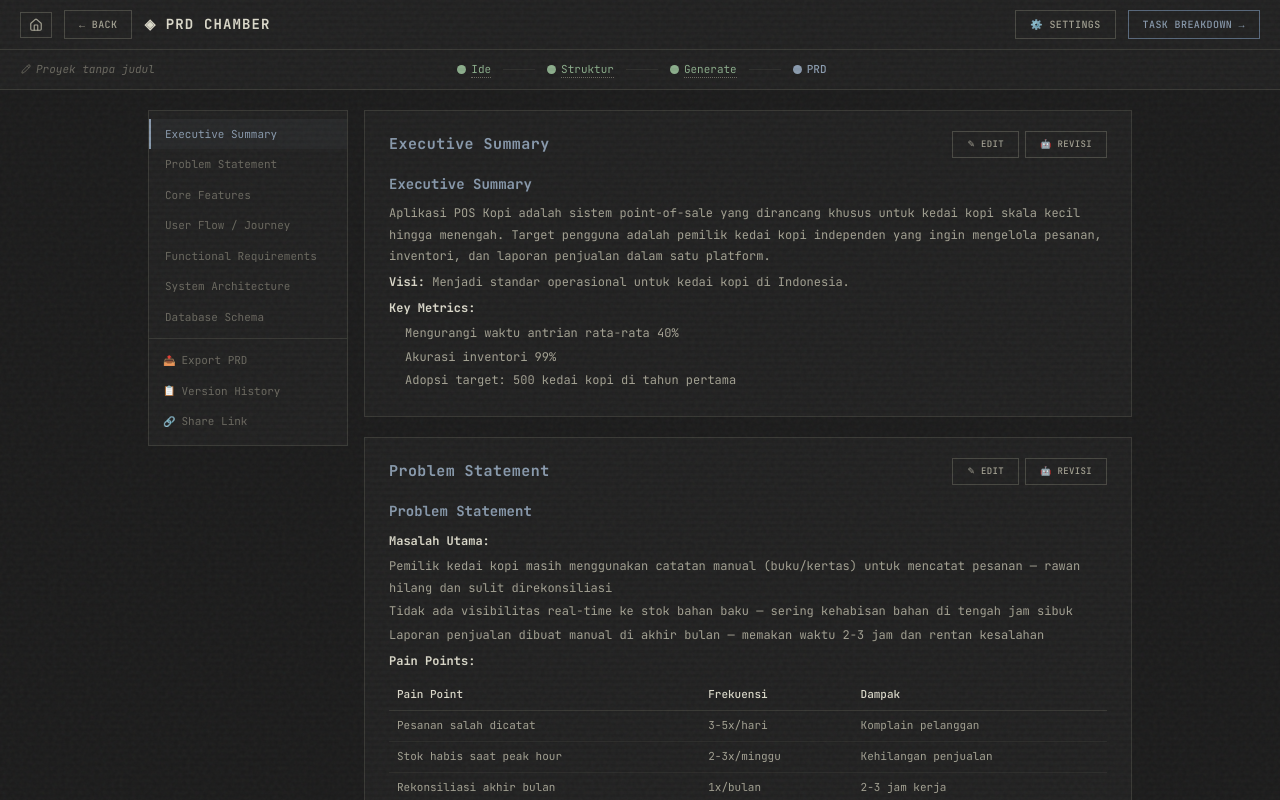
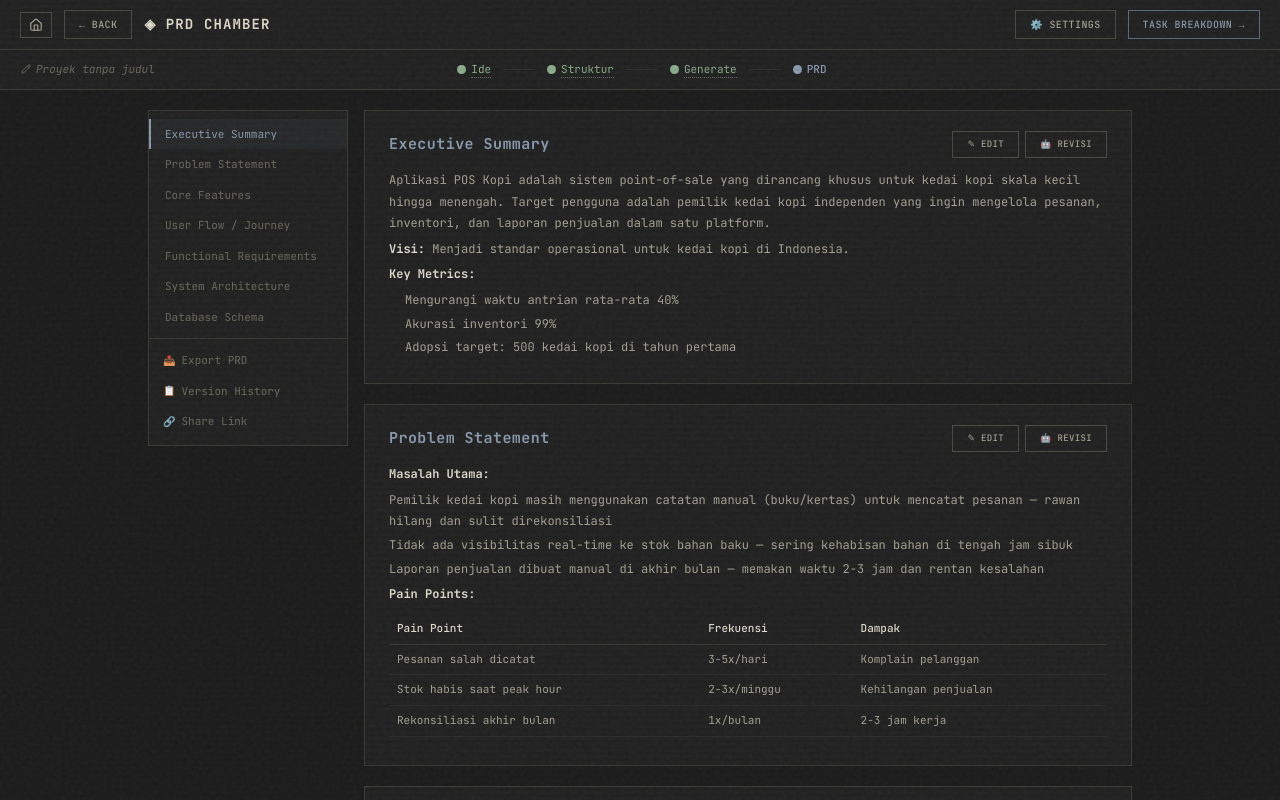
Before and after one commit to zettxh/prd-chamber, a React (Vite) app: page /project/1/prd in a window 1280 px wide. Shown: the top 800 px of the page. Built offline with nearby package versions, Linux system fonts and the light colour scheme.

Commit message:
fix(PrdSection): strip duplicate first heading from markdown content
- Add stripFirstHeading() helper to remove h1/h2/h3 from top of markdown
- Applied in MarkdownViewer call — section title already shown as header
- Fixes duplicate heading issue on PRD page

```diff
--- a/src/components/PrdSection.tsx
+++ b/src/components/PrdSection.tsx
@@ -7,6 +7,11 @@ interface Props {
   content: string;
   onSave: (newContent: string) => void;
   onRevision?: () => void;
+}
+
+// Strip first h2 heading from markdown (already shown as section title)
+function stripFirstHeading(md: string): string {
+  return md.replace(/^#{1,3}\s+.+\n*/m, '');
 }
 
 const PrdSection = memo(function PrdSection({ id, title, content, onSave, onRevision }: Props) {
@@ -61,7 +66,7 @@ const PrdSection = memo(function PrdSection({ id, title, content, onSave, onRevi
             style={{ minHeight: 200, fontSize: 12 }}
           />
         ) : (
-          <MarkdownViewer content={content} />
+          <MarkdownViewer content={stripFirstHeading(content)} />
         )}
       </div>
     </section>
```
